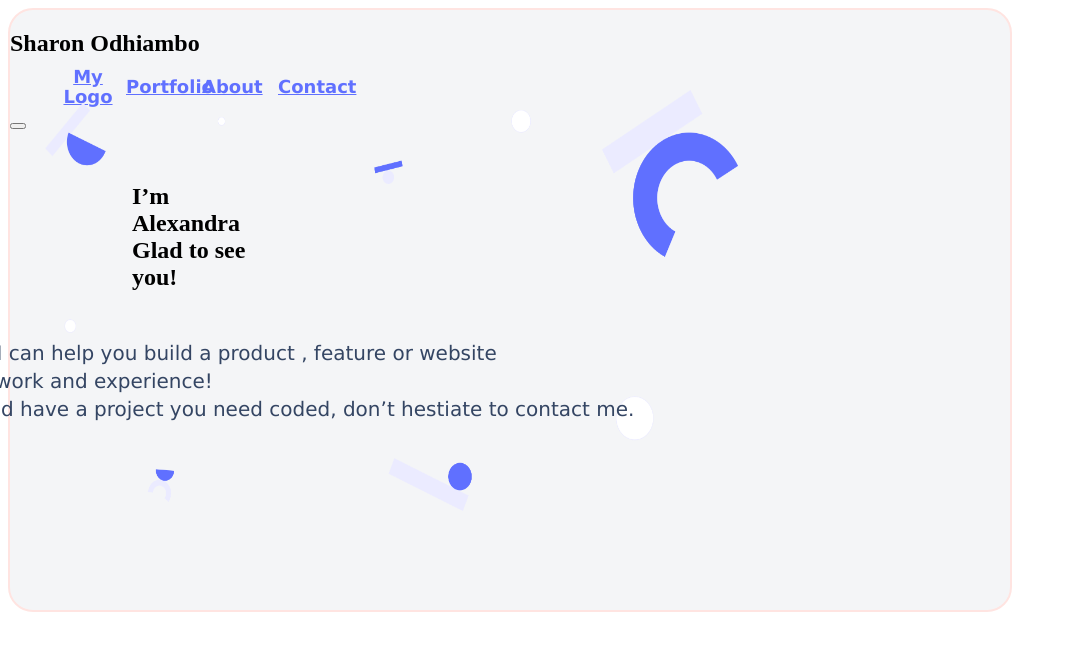
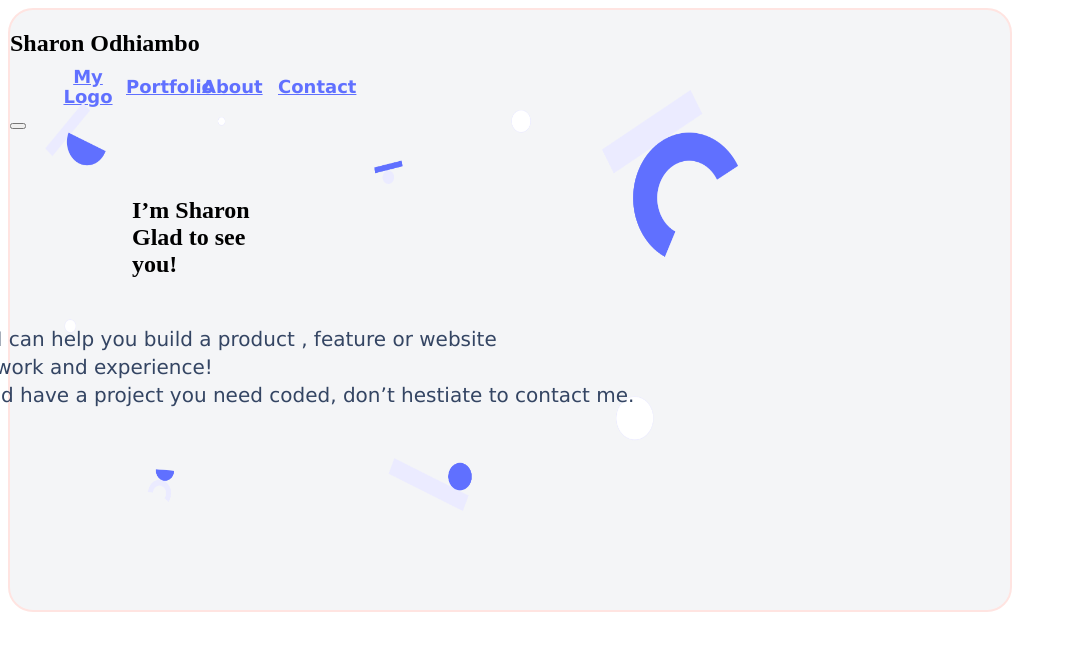
Before and after one commit to sharon-odhiambo/My-first-portfolio-site, a website: page index.html in a window 1280 px wide. Shown: the whole page, without its empty margins (0-1075 px from the left). Drawn offline with Linux system fonts and the light colour scheme.

Commit message:
Update index.html

```diff
--- a/index.html
+++ b/index.html
@@ -28,7 +28,7 @@
         <img src="img.png" alt="Header bg">
 
         <div class="bio-information">
-          <h2 class="bio-title">I’m Alexandra<br>
+          <h2 class="bio-title">I’m Sharon<br>
             Glad to see you!</h2>
           <p class="bio-text">
             I’m a software developer! I can help you build a product , feature or website<br> Look through some of my work and experience! <br>If you like what you see and have a project you need coded, don’t hestiate to contact me.
```
